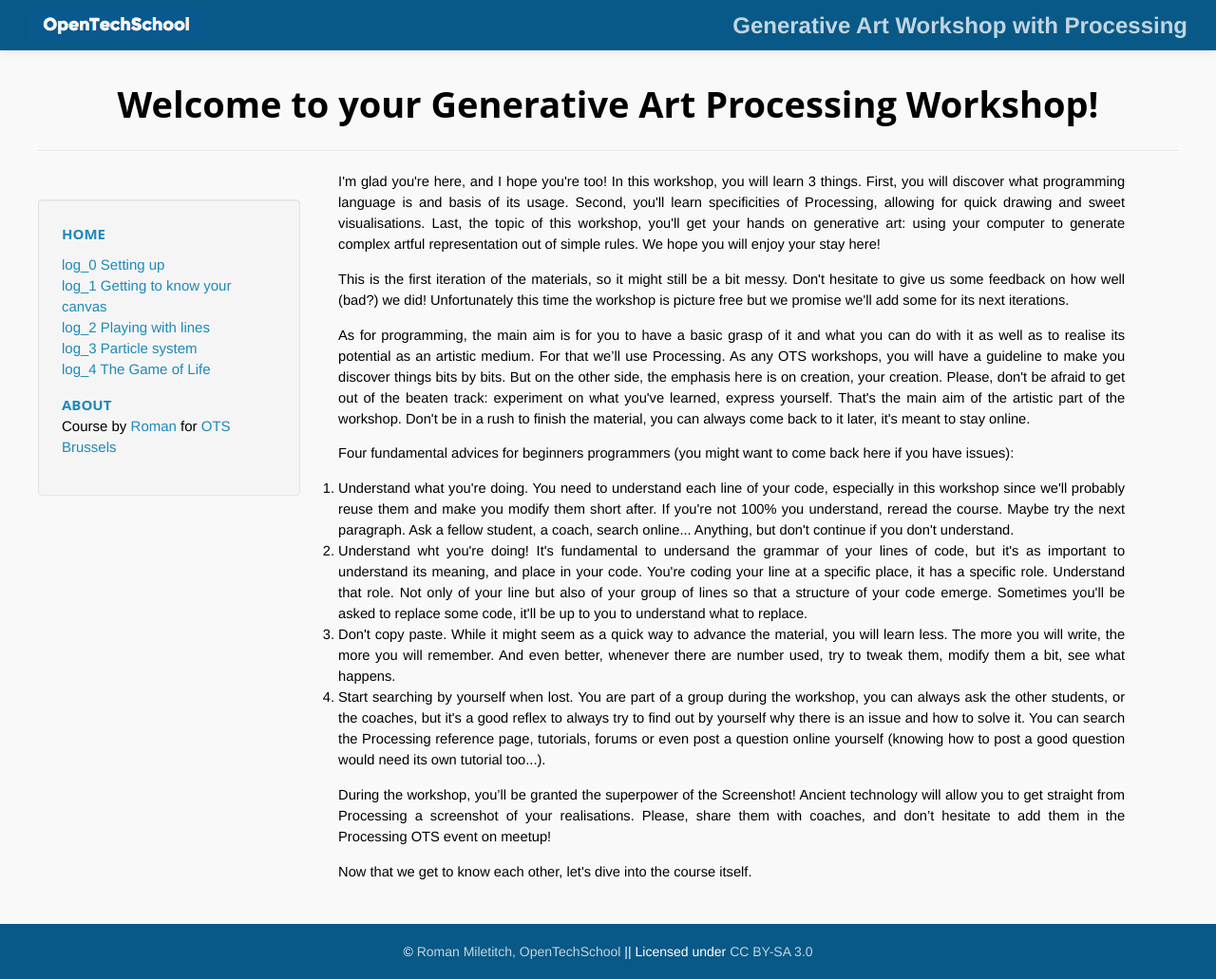
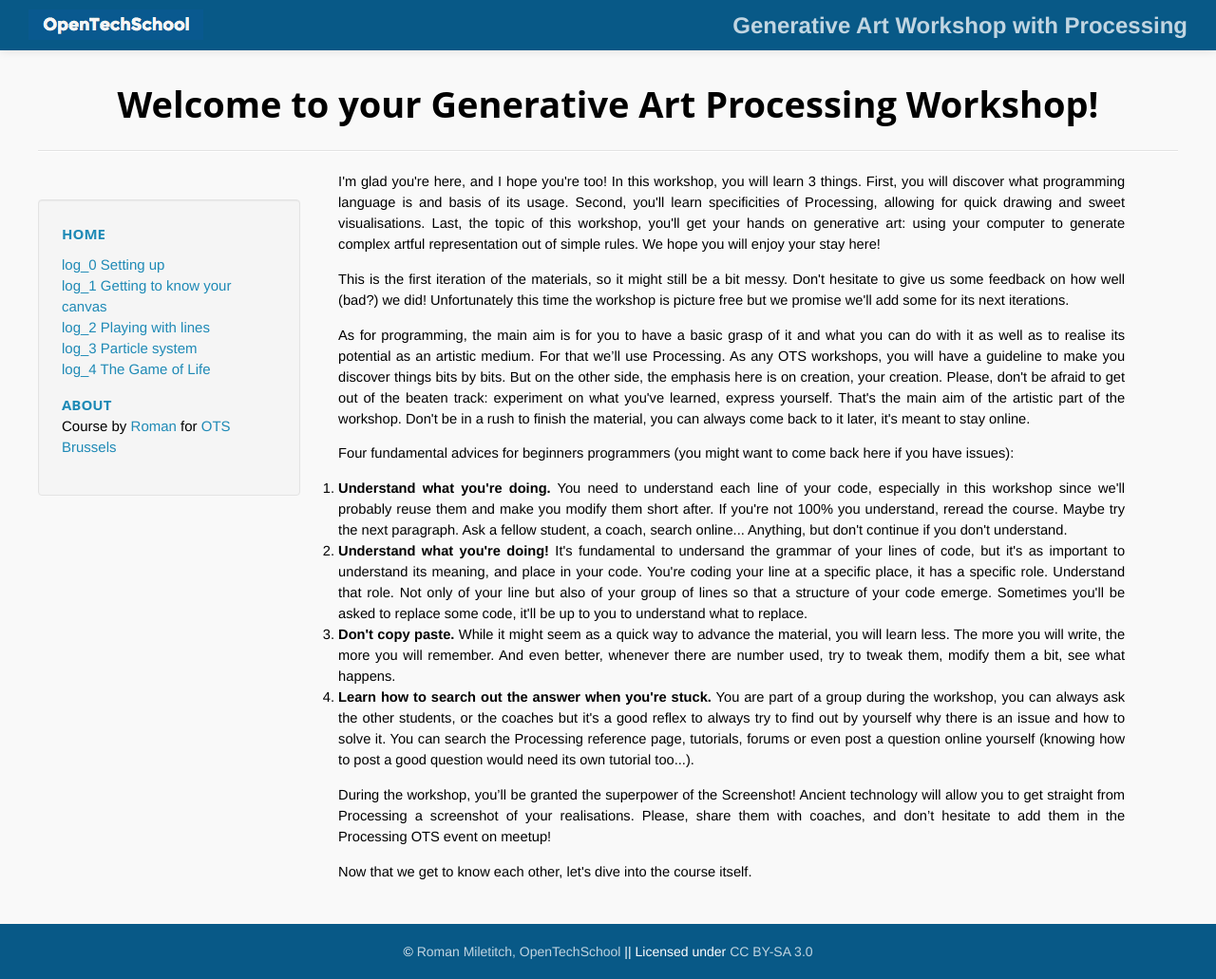
Before and after one commit to OpenTechSchool-Brussels/generative-art-with-processing, a Jekyll site: the page built from index.html, in a window 1280 px wide. Shown: the whole page at 95% size. Built offline with Jekyll 4.4.1, drawn with Linux system fonts in a browser that asks for light colours; Markdown is read by kramdown in place of the engine named in the settings.

Commit message:
Update index.html

```diff
--- a/index.html
+++ b/index.html
@@ -11,10 +11,10 @@ title:  "Welcome to your Generative Art Processing Workshop!"
 
 <p>Four fundamental advices for beginners programmers (you might want to come back here if you have issues):
 <ol>
-<li>Understand what you're doing. You need to understand each line of your code, especially in this workshop since we'll probably reuse them and make you modify them short after. If you're not 100% you understand, reread the course. Maybe try the next paragraph. Ask a fellow student, a coach, search online... Anything, but don't continue if you don't understand.</li>
-<li>Understand wht you're doing! It's fundamental to undersand the grammar of your lines of code, but it's as important to understand its meaning, and place in your code. You're coding your line at a specific place, it has a specific role. Understand that role. Not only of your line but also of your group of lines so that a structure of your code emerge. Sometimes you'll be asked to replace some code, it'll be up to you to understand what to replace.</li>
-<li>Don't copy paste. While it might seem as a quick way to advance the material, you will learn less. The more you will write, the more you will remember. And even better, whenever there are number used, try to tweak them, modify them a bit, see what happens.</li>
-<li>Start searching by yourself when lost. You are part of a group during the workshop, you can always ask the other students, or the coaches, but it's a good reflex to always try to find out by yourself why there is an issue and how to solve it. You can search the Processing reference page, tutorials, forums or even post a question online yourself (knowing how to post a good question would need its own tutorial too...).</li>
+<li><b>Understand what you're doing.</b> You need to understand each line of your code, especially in this workshop since we'll probably reuse them and make you modify them short after. If you're not 100% you understand, reread the course. Maybe try the next paragraph. Ask a fellow student, a coach, search online... Anything, but don't continue if you don't understand.</li>
+<li><b>Understand what you're doing!</b> It's fundamental to undersand the grammar of your lines of code, but it's as important to understand its meaning, and place in your code. You're coding your line at a specific place, it has a specific role. Understand that role. Not only of your line but also of your group of lines so that a structure of your code emerge. Sometimes you'll be asked to replace some code, it'll be up to you to understand what to replace.</li>
+<li><b>Don't copy paste.</b> While it might seem as a quick way to advance the material, you will learn less. The more you will write, the more you will remember. And even better, whenever there are number used, try to tweak them, modify them a bit, see what happens.</li>
+<li><b>Learn how to search out the answer when you're stuck.</b> You are part of a group during the workshop, you can always ask the other students, or the coaches but it's a good reflex to always try to find out by yourself why there is an issue and how to solve it. You can search the Processing reference page, tutorials, forums or even post a question online yourself (knowing how to post a good question would need its own tutorial too...).</li>
 </ol>
 </p>
 
```
